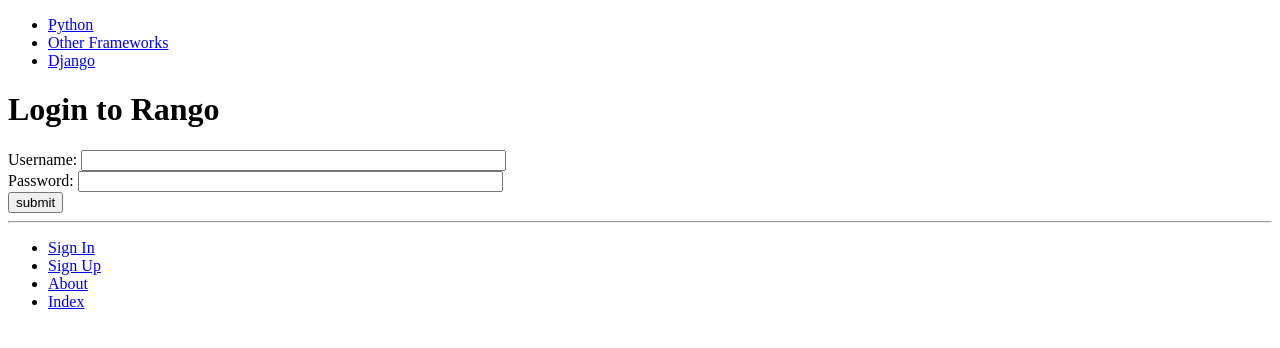
After one commit to a-joyce/tango_with_django_project, a Django app: page /rango/login/ in a window 1280 px wide. The commit adds this page. Shown: the top 348 px of the page. Run offline with Django 3.2, Linux system fonts and the light colour scheme; data comes from the database, SQL or seed files in the repository.

Commit message:
incl chp9 userauth and some exercises

```diff
--- a/rango/urls.py
+++ b/rango/urls.py
@@ -8,4 +8,8 @@ urlpatterns = [
     url(r'^category/(?P<category_name_slug>[\w\-]+)/$', views.show_category, name='show_category'),
     url(r'^category/(?P<category_name_slug>[\w\-]+)/add_page/$', views.add_page, name='add_page'),
     url(r'^register/$', views.register, name='register'),
+    url(r'^login/$', views.user_login, name='login'),
+    url(r'^restricted/', views.restricted, name='restricted'),
+    url(r'^logout/$', views.user_logout, name='logout'),
+
 ]
--- a/rango/views.py
+++ b/rango/views.py
@@ -5,6 +5,11 @@ from rango.models import Category
 from rango.forms import CategoryForm
 from rango.forms import PageForm
 from rango.forms import UserForm, UserProfileForm
+from django.contrib.auth import authenticate, login
+from django.http import HttpResponseRedirect, HttpResponse
+from django.core.urlresolvers import reverse
+from django.contrib.auth.decorators import login_required
+from django.contrib.auth import logout
 
 
 def index(request):
@@ -64,7 +69,7 @@ def show_category(request, category_name_slug):
     # Go render the response and return it to the client.
     return render(request, 'rango/category.html', context_dict)
 
-
+@login_required
 def add_category(request):
     form = CategoryForm()
 
@@ -88,6 +93,7 @@ def add_category(request):
     # Render the form with error messages (if any).
     return render(request, 'rango/add_category.html', {'form': form})
 
+@login_required
 def add_page(request, category_name_slug):
     print(category_name_slug)
     try:
@@ -170,3 +176,59 @@ def register(request):
                   {'user_form': user_form,
                    'profile_form': profile_form,
                    'registered': registered})
+
+def user_login(request):
+    # If the request is a HTTP POST, try to pull out the relevant information.
+    if request.method == 'POST':
+        # Gather the username and password provided by the user.
+        # This information is obtained from the login form.
+        # We use request.POST.get('<variable>') as opposed
+        # to request.POST['<variable>'], because the
+        # request.POST.get('<variable>') returns None if the
+        # value does not exist, while request.POST['<variable>']
+        #  will raise a KeyError exception.
+        username = request.POST.get('username')
+        password = request.POST.get('password')
+
+        # Use Django's machinery to attempt to see if the username/password
+        # combination is valid - a User object is returned if it is.
+        user = authenticate(username=username, password=password)
+
+        # If we have a User object, the details are correct.
+        # If None (Python's way of representing the absence of a value), no user
+        # with matching credentials was found.
+        if user:
+            # Is the account active? It could have been disabled.
+            if user.is_active:
+                # If the account is valid and active, we can log the user in.
+                # We'll send the user back to the homepage.
+                login(request, user)
+                return HttpResponseRedirect(reverse('index'))
+            else:
+                # An inactive account was used - no logging in!
+                return HttpResponse("Your Rango account is disabled.")
+        else:
+            # Bad login details were provided. So we can't log the user in.
+            print("Invalid login details: {0}, {1}".format(username, password))
+            return HttpResponse("Invalid login details supplied.")
+
+    # The request is not a HTTP POST, so display the login form.
+    # This scenario would most likely be a HTTP GET.
+    else:
+        # No context variables to pass to the template system, hence the #
+        # blank dictionary object...
+        return render(request, 'rango/login.html', {})
+
+@login_required
+def restricted(request):
+    # return HttpResponse("Since you're logged in, you can see this text!")
+    return render(request, 'rango/restricted.html', {})
+
+# Use the login_required() decorator to ensure only those logged in can
+# access the view.
+@login_required
+def user_logout(request):
+    # Since we know the user is logged in, we can now just log them out.
+    logout(request)
+    # Take the user back to the homepage.
+    return HttpResponseRedirect(reverse('index'))
--- a/tango_with_django_project/settings.py
+++ b/tango_with_django_project/settings.py
@@ -133,3 +133,7 @@ STATIC_URL = '/static/'
 
 MEDIA_ROOT = MEDIA_DIR
 MEDIA_URL = '/media/'
+
+# Login
+
+LOGIN_URL = '/rango/login/'
--- a/templates/rango/base.html
+++ b/templates/rango/base.html
@@ -27,10 +27,17 @@
         <hr />
         <div>
             <ul>
+            {% if user.is_authenticated %}
+                <li><a href="{% url 'restricted' %}">Restricted Page</a></li>
+                <li><a href="{% url 'logout' %}">Logout</a></li>
                 <li><a href="{% url 'add_category' %}">Add a New Category</a></li>
+
+            {% else %}
+                <li><a href="{% url 'login' %}">Sign In</a></li>
+                <li><a href="{% url 'register' %}">Sign Up</a></li>
+            {% endif %}
                 <li><a href="{% url 'about' %}">About</a></li>
                 <li><a href="{% url 'index' %}">Index</a></li>
-                <li><a href="{% url 'register' %}">Sign Up</a></li>
             </ul>
         </div>
     </body>
--- a/templates/rango/category.html
+++ b/templates/rango/category.html
@@ -18,7 +18,9 @@
 		{% else %}
 			<strong>No pages currently in category.</strong>
 		{% endif %}
+		{% if user.is_authenticated %}
 		<a href="{% url 'add_page' category.slug %}">Add a Page</a>
+		{% endif %}
 	{% else %}
         The specified category does not exist!
     {% endif %}
--- a/templates/rango/index.html
+++ b/templates/rango/index.html
@@ -9,7 +9,11 @@
 	<h1>Rango says...</h1>
 
 	<div>
-		hey there partner!
+		{% if user.is_authenticated %}
+    		howdy {{ user.username }}!
+		{% else %}
+			hey there partner!
+		{% endif %}
 	</div>
 
 	<div>
--- /dev/null
+++ b/templates/rango/login.html
@@ -0,0 +1,19 @@
+{% extends 'rango/base.html' %}
+{% load staticfiles %}
+
+{% block title_block %}
+    Login
+
+{% endblock %}
+
+{% block body_block %}
+    <h1>Login to Rango</h1>
+    <form id="login_form" method="post" action="{% url 'login' %}">
+        {% csrf_token %}
+        Username: <input type="text" name="username" value="" size="50" />
+        <br />
+        Password: <input type="password" name="password" value="" size="50" />
+        <br />
+        <input type="submit" value="submit" />
+    </form>
+{% endblock %}
```
Also changed, not shown: templates/rango/restricted.html (added, +10 -0 lines), 3 other files.
